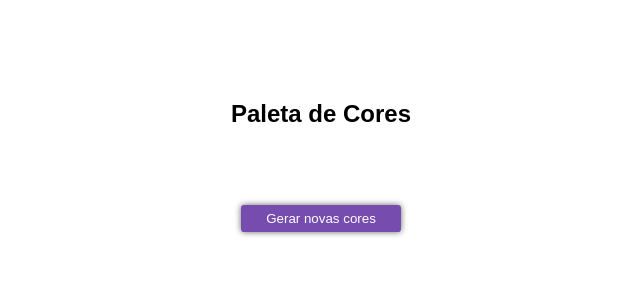
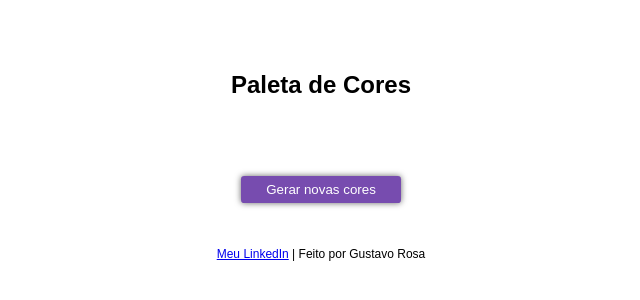
Before and after one commit to gustavosrosa/gerador-de-paleta-de-cores, a plain HTML site: page index.html in a window 1280 px wide. Shown: the part 234-534 px from the top of the page, without its empty margins (319-959 px from the left). Drawn offline with Linux system fonts and the light colour scheme.

Commit message:
GRPC: FEAT: Branding area

```diff
--- a/css/style.css
+++ b/css/style.css
@@ -75,3 +75,10 @@ button:hover {
     transform: scale(1.05);
     transition: .5s;
 }
+
+.branding-area {
+    font-family: sans-serif;
+    font-size: .75em;
+    margin-top: 1em;
+    text-align: center;
+}
--- a/index.html
+++ b/index.html
@@ -1,5 +1,6 @@
 <!DOCTYPE html>
 <html lang="pt-BR">
+
 <head>
     <meta charset="UTF-8">
     <meta name="viewport" content="width=device-width, initial-scale=1.0">
@@ -7,6 +8,7 @@
     <link rel="stylesheet" href="./css/style.css">
     <script src="./js/script.js" defer></script>
 </head>
+
 <body>
     <section class="container">
         <h1>Paleta de Cores</h1>
@@ -14,6 +16,12 @@
 
         </section>
         <button id="gen-button">Gerar novas cores</button>
+        <section class="branding-area">
+            <a target="_blank" class="branding-text" href="https://www.linkedin.com/in/gustavodsrosa/">Meu LinkedIn</a>
+            <span class="branding-text">|</span>
+            <span class="branding-text">Feito por Gustavo Rosa</span>
+        </section>
     </section>
 </body>
+
 </html>
```
